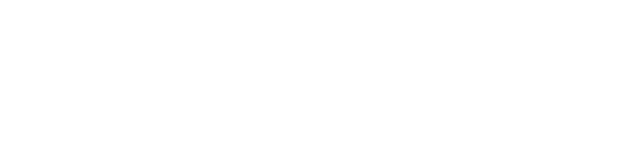
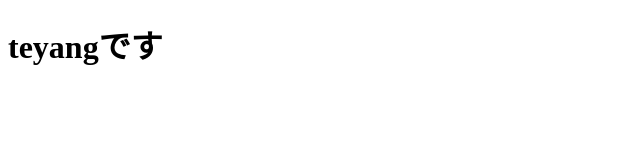
Before and after one commit to teyang39/test, a plain HTML site: page index.html in a window 1280 px wide. Shown: the whole page, without its empty margins (0-640 px from the left). Drawn offline with Linux system fonts and the light colour scheme.

Commit message:
teyang commit

```diff
--- a/index.html
+++ b/index.html
@@ -7,6 +7,6 @@
   <title>develop</title>
 </head>
 <body>
-
+  <h1>teyangです</h1>
 </body>
 </html>
```
